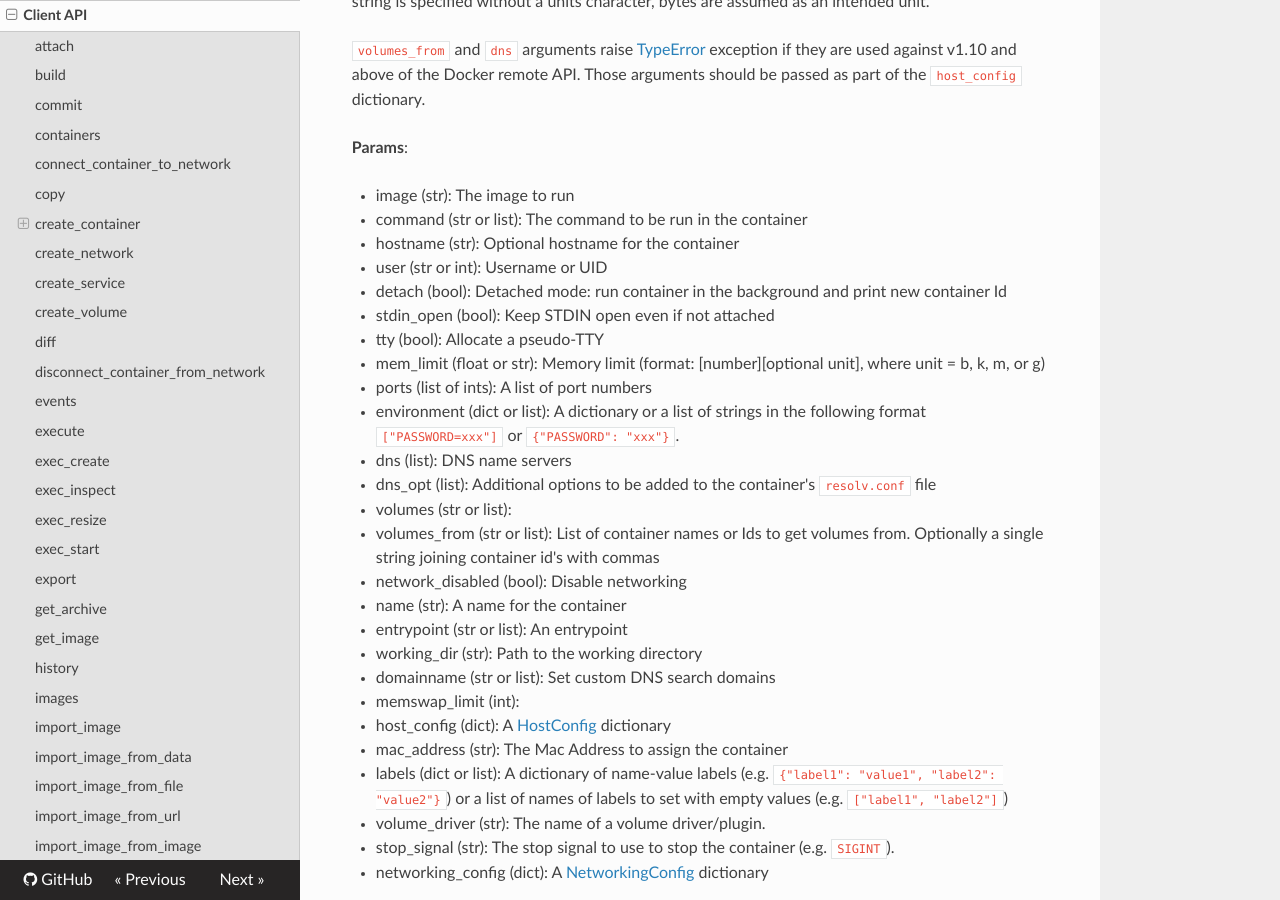
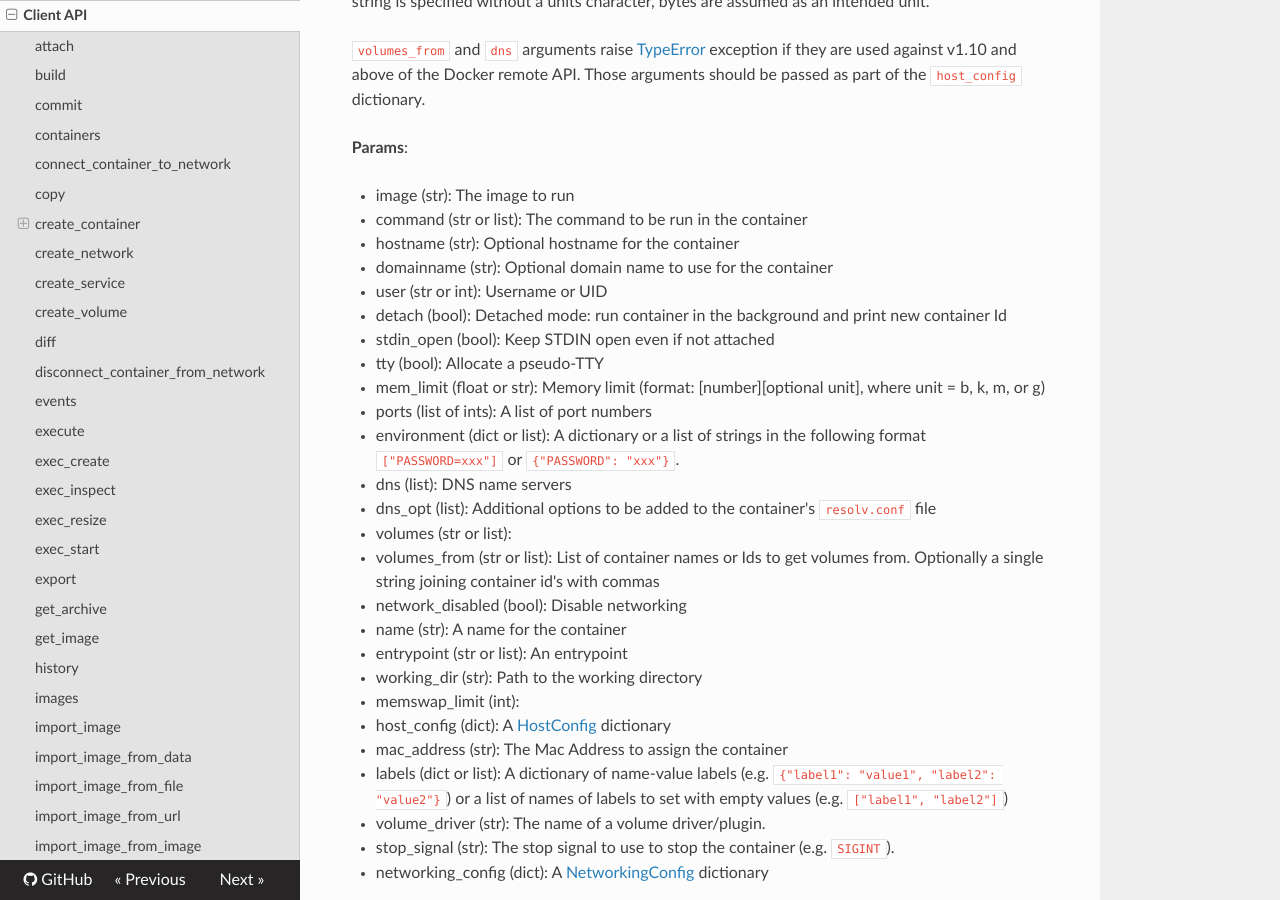
Before and after one commit to docker/docker-py, an MkDocs documentation site: the page built from docs/api.md, in a window 1280 px wide and 900 px high, scrolled down 4625 px. Built offline with MkDocs 1.6.1, drawn with Linux system fonts in a browser that asks for light colours; nearby versions of some CDN libraries; old or Windows-style settings are respelled for this version of MkDocs.

Commit message:
Fix documenation for parameter `domainname` in `create_container`
Signed-off-by: Jens Herrmann <jens.herrmann@solarisbank.de>

```diff
--- a/docs/api.md
+++ b/docs/api.md
@@ -228,6 +228,7 @@ arguments should be passed as part of the `host_config` dictionary.
 * image (str): The image to run
 * command (str or list): The command to be run in the container
 * hostname (str): Optional hostname for the container
+* domainname (str): Optional domain name to use for the container
 * user (str or int): Username or UID
 * detach (bool): Detached mode: run container in the background and print new
 container Id
@@ -247,7 +248,6 @@ from. Optionally a single string joining container id's with commas
 * name (str): A name for the container
 * entrypoint (str or list): An entrypoint
 * working_dir (str): Path to the working directory
-* domainname (str or list): Set custom DNS search domains
 * memswap_limit (int):
 * host_config (dict): A [HostConfig](hostconfig.md) dictionary
 * mac_address (str): The Mac Address to assign the container
```
